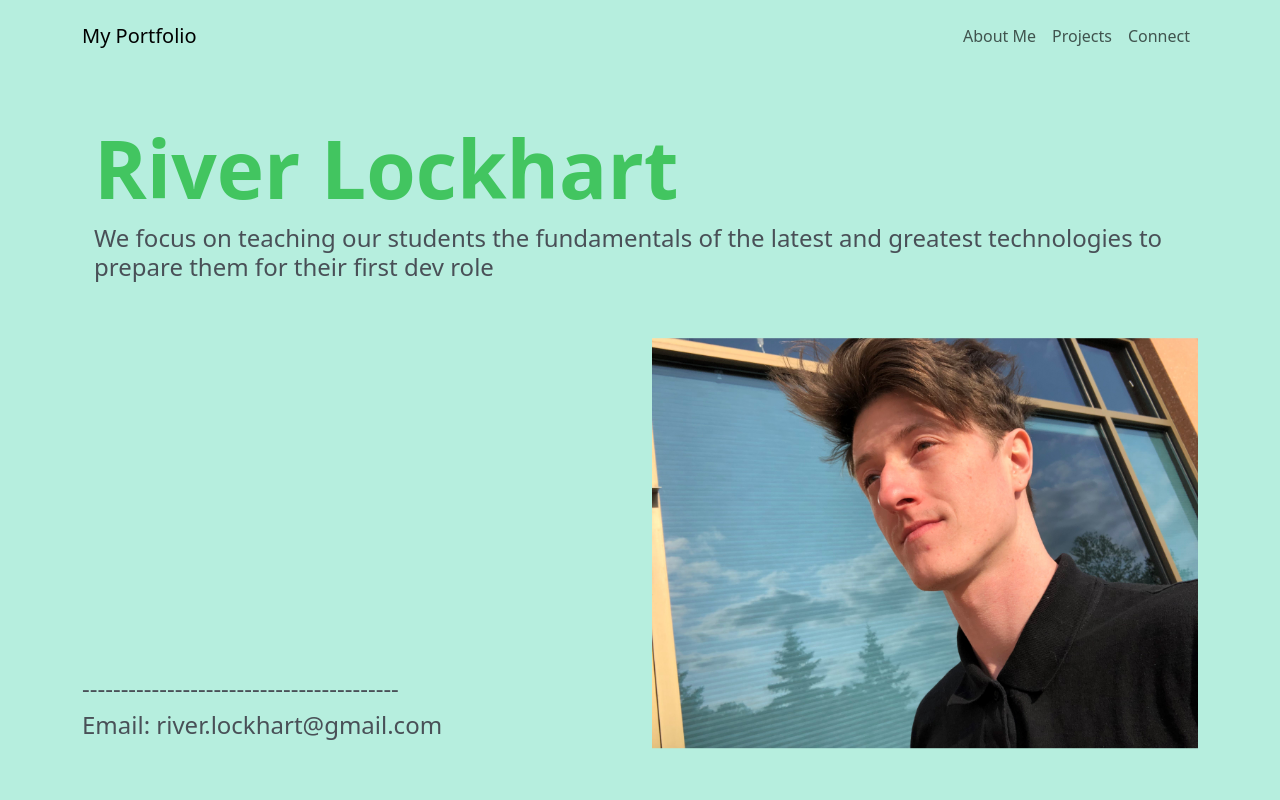
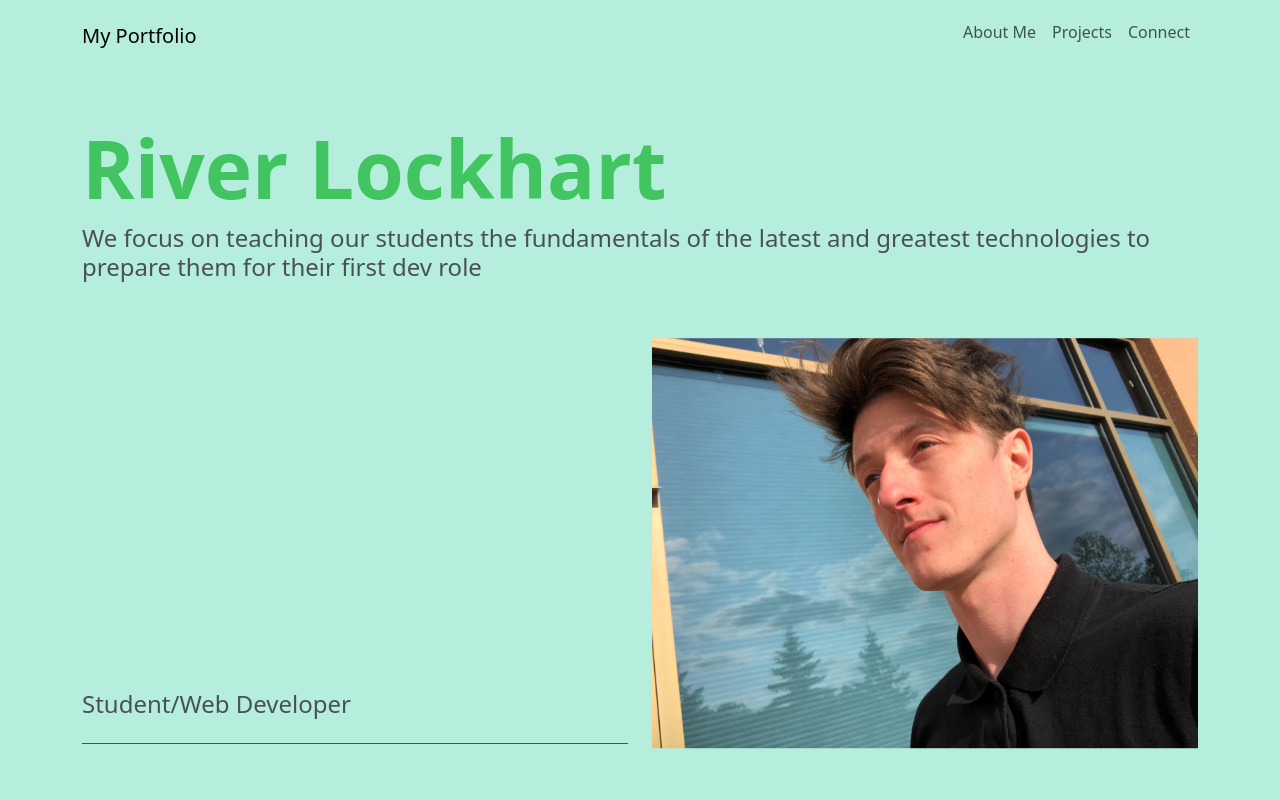
Before and after one commit to river-lockhart/river-lockhart.github.io, a website built with Parcel: page src/index.html in a window 1280 px wide. Shown: the top 800 px of the page. Built offline with nearby package versions, Linux system fonts and the light colour scheme.

Commit message:
Added intro section fade in
Added fade in animation/fixed intro section positioning for large screen. Still needs adjustment for other sizes! Need to change font for site and add scroll animation for Project section next.

```diff
--- a/src/css/index.css
+++ b/src/css/index.css
@@ -19,11 +19,7 @@
         100% { transform: scale(1.1); }
 }
 
-.bgchange::-webkit-scrollbar{
-        animation: change 1s forwards;
+.intro-content{
+        filter : alpha(opacity=100);
+        display: none;
 }
-
-@keyframes bgchange {
-        0%{opacity: 0;}
-        100%{opacity: 1;}
-}
--- a/src/index.html
+++ b/src/index.html
@@ -1,16 +1,18 @@
 <!DOCTYPE html>
-<html lang="en">
+<html lang="en" class="h-100">
 
 <head>
         <meta charset="UTF-8">
         <meta http-equiv="X-UA-Compatible" content="IE=edge">
         <meta name="viewport" content="width=device-width, initial-scale=1.0">
+        <script type="text/javascript" src="http://code.jquery.com/jquery-latest.js"></script>
+        <script type="module" src="./js/app.js"></script>
         <link rel="stylesheet" href="./css/style.scss">
         <link rel="stylesheet" href="./css/index.css">
         <title>River's Portfolio</title>
 </head>
 
-<body class="bg-light">
+<body class="bg-light h-100">
         <!--Navbar-->
         <nav class="navbar navbar-expand-lg bg-dark navbar-light py-3">
                 <div class="container">
@@ -23,13 +25,13 @@
                         <div class="collapse navbar-collapse" id="navmenu">
                                 <ul class="navbar-nav ms-auto">
                                         <li class="nav-item shake">
-                                                <a href="#" class="nav-link">About Me</a>
+                                                <a href="#" class="nav-link intro-content">About Me</a>
                                         </li>
                                         <li class="nav-item shake">
-                                                <a href="#" class="nav-link">Projects</a>
+                                                <a href="#" class="nav-link intro-content">Projects</a>
                                         </li>
                                         <li class="nav-item shake">
-                                                <a href="#" class="nav-link">Connect</a>
+                                                <a href="#" class="nav-link intro-content">Connect</a>
                                         </li>
                                 </ul>
                         </div>
@@ -37,38 +39,43 @@
         </nav>
 
 
-        <!--About Me-->
-        <section class="bg-dark text-light p-5 p-lg-5 pt-lg-5 text-center text-sm-start vh-100">
+        <!--Intro-->
+        <section class="bg-dark text-light p-5 p-lg-5 pt-lg-5 text-center text-sm-start vh-55 textlayer">
                 <div class="container">
-                        <div class="row d-sm-flex align-items-center justify-content-around">
-                                <div class="row mb-5">
-                                        <h1><span class="text-light fw-bolder">River Lockhart</span></h1>
-                                        <h4 class="text-info">We focus on teaching our students the fundamentals of the latest and greatest technologies to prepare them for their first dev role</h4>
-                                </div>
-                                <div>
-                                        <div class="row align-items-end justify-content-end">
-                                                <div class="col-md">
-                                                        <h4 class="text-info">-----------------------------------------</h4>
-                                                        <h4 class="text-info">Email: river.lockhart@gmail.com</h4>
-                                                </div>
-                                                <div class="col-md">
-                                                        <img class="img-fluid w-100 d-none d-sm-block" src="./img/river2.jpg" alt="Me smiling with trees reflecting off the mirror behind me" style="transform: scaleY(-1); ">
+                        <div class="row d-sm-flex align-items-center justify-content-start ">
+                                <div class="container-fluid">
+                                        <div class="row mb-5 intro-content">
+                                                <h1 class="intro-content justify-content-start"><span class="text-light fw-bolder">River Lockhart</span></h1>
+                                                <h4 class="text-info intro-content">We focus on teaching our students the fundamentals of the latest and greatest technologies to prepare them for their first dev role</h4>
+                                        </div>
+                                        <div >
+                                                <div class="row align-items-end justify-content-end">
+                                                        <div class="col-md  intro-content">
+                                                                <h4 class="text-info">Student/Web Developer</h4>
+                                                                <div class="intro-content d-flex justify-content-center flex-wrap flex-md-nowrap align-items-center pt-3 mb-1 border-bottom border-info "></div>
+                                                        </div>
+                                                        <div class="col-md intro-content">
+                                                                <img class="img-fluid w-100 d-none d-sm-block" src="./img/river2.jpg" alt="Me smiling with trees reflecting off the mirror behind me" style="transform: scaleY(-1); ">
+                                                        </div>
                                                 </div>
                                         </div>
                                 </div>
-
                         </div>
                 </div>
         </section>
+
 
         <!--Skills/Achievements-->
         <svg width=auto height="80" viewBox="0 0 500 80" preserveAspectRatio="none">
                 <path d="M0,0 L0,40 Q250,80 500,40 L500,0 Z" fill="#b6eede" />
         </svg>
+        <div class="container bg-secondary">
+                <div></div>
+        </div>
 
 
         <!--Projects-->
-        <section class="p-5 bgchange bg-secondary vh-100">
+        <section class="p-5 bg-secondary vh-55">
 
                 <div class="container">
                         <div class="mb-3 p-4 text-light text-center">
@@ -196,7 +203,6 @@
 
 
         <!--Javascript-->
-        <script type="module" src="./js/app.js"></script>
 
 </body>
 
--- a/src/js/app.js
+++ b/src/js/app.js
@@ -1 +1,5 @@
 import 'bootstrap';
+
+$('.textlayer').fadeIn('slow', function () {
+        $('.intro-content').animate({'opacity': 'show', 'paddingTop': 0}, 3000);
+     });
```
Also changed, not shown: index.html (+29 -23 lines), dist/index.html (added), dist/river2.9ecb97ed.jpg (added), 10 other files.
